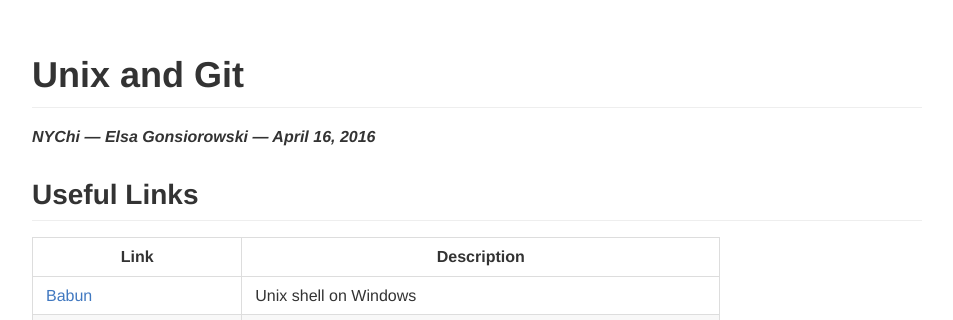
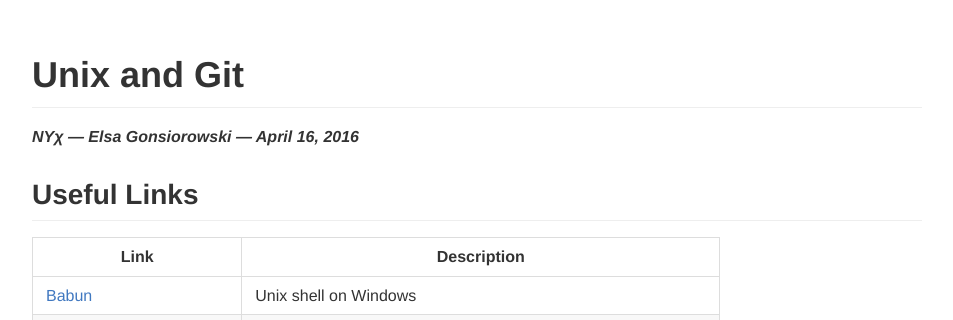
Before and after one commit to gonsie/gonsie.github.io, a Jekyll site: the page built from _posts/2016-04-15-unix-git.md, in a window 1280 px wide and 900 px high. Shown: the top 320 px of the window, without its empty margins (163-1116 px from the left). Built offline with Jekyll 4.4.1, drawn with Linux system fonts in a browser that asks for light colours.

Commit message:
Update 2016-04-15-unix-git.md

```diff
--- a/_posts/2016-04-15-unix-git.md
+++ b/_posts/2016-04-15-unix-git.md
@@ -6,7 +6,7 @@ layout: notes
 
 # Unix and Git
 
-***NYChi --- Elsa Gonsiorowski --- April 16, 2016***
+***NY&chi; --- Elsa Gonsiorowski --- April 16, 2016***
 
 ## Useful Links
 
```
